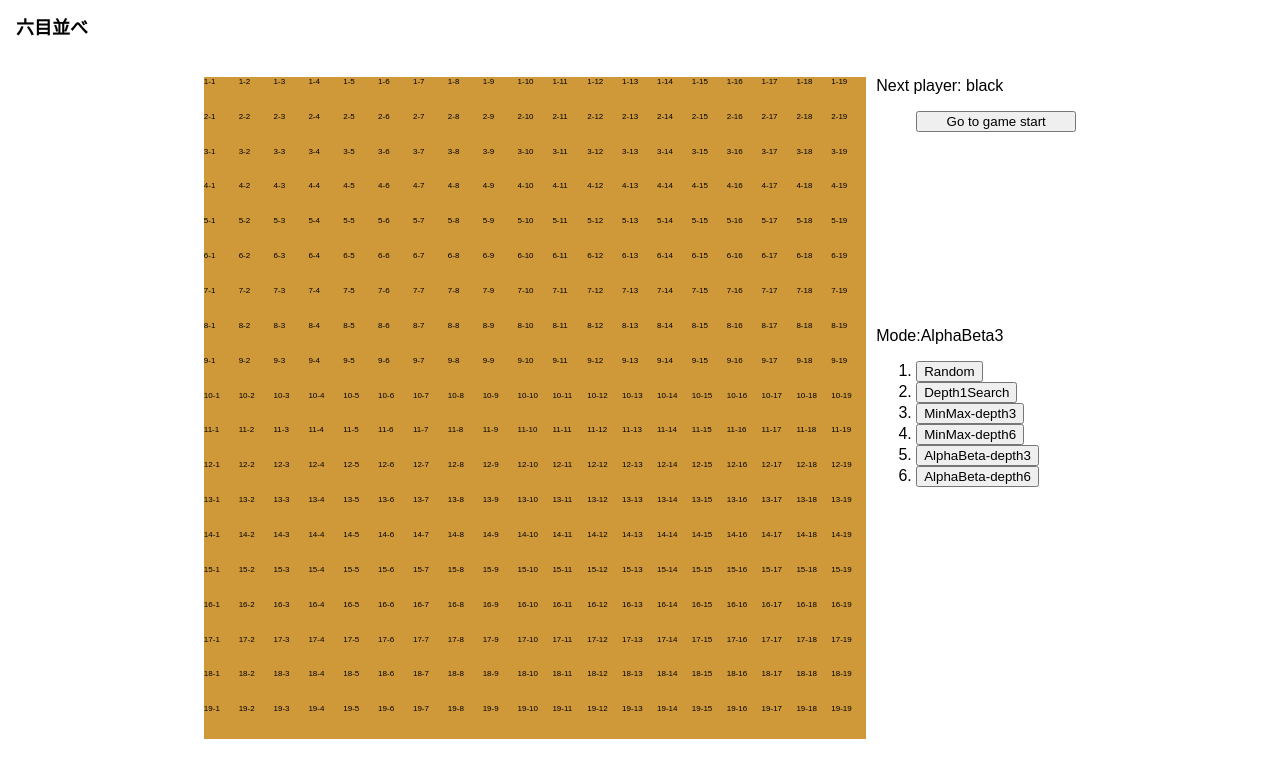
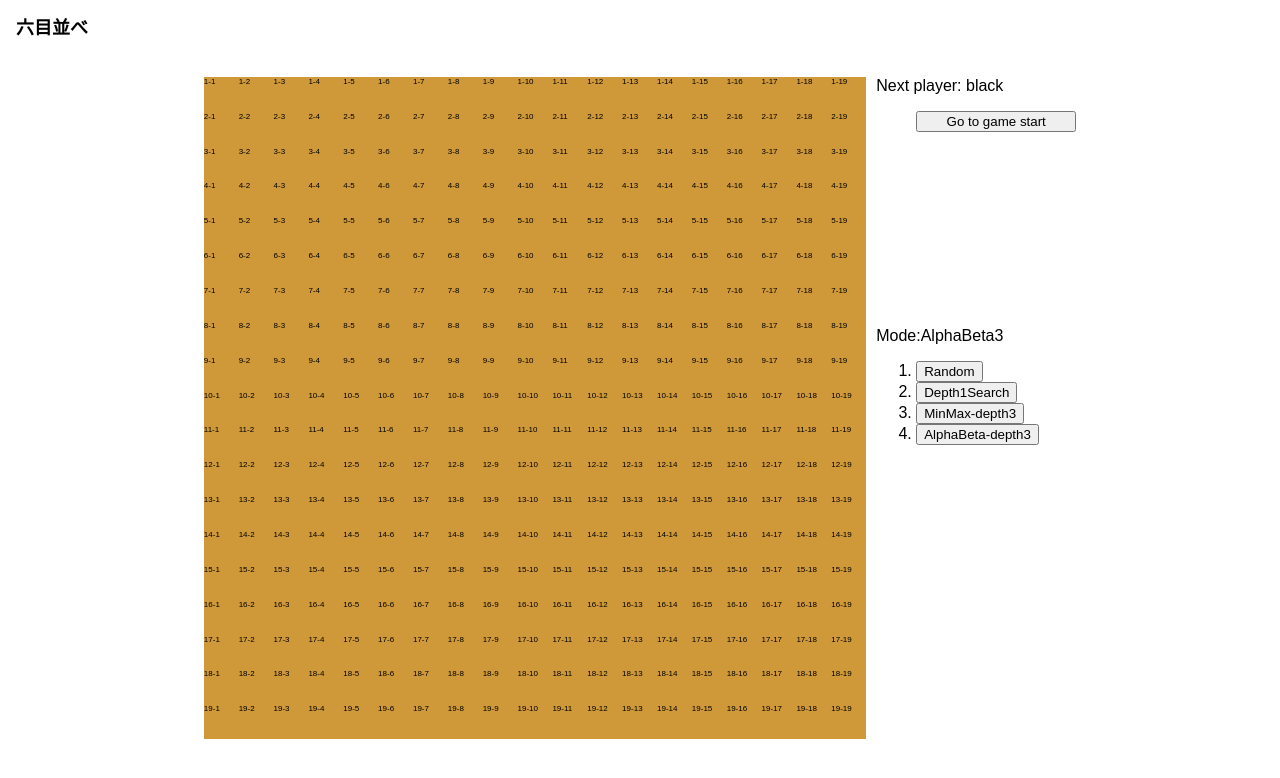
Before and after one commit to TakuyaXyze/6moku-narabe, a Next.js app: page / in a window 1280 px wide. Shown: the top 778 px of the page. Built offline with nearby package versions, Linux system fonts and the light colour scheme.

Commit message:
💄 不要なゲームモードを選択するボタンを削除

```diff
--- a/components/SelectGameMode.tsx
+++ b/components/SelectGameMode.tsx
@@ -19,13 +19,7 @@ export function SelectGameMode({ handleGameMode }: Props) {
                 <button onClick={() => handleGameMode("MinMax3")}>MinMax-depth3</button>
             </li>
             <li>
-                <button onClick={() => handleGameMode("MinMax6")}>MinMax-depth6</button>
-            </li>
-            <li>
                 <button onClick={() => handleGameMode("AlphaBeta3")}>AlphaBeta-depth3</button>
-            </li>
-            <li>
-                <button onClick={() => handleGameMode("AlphaBeta6")}>AlphaBeta-depth6</button>
             </li>
         </ol>
     );
```
